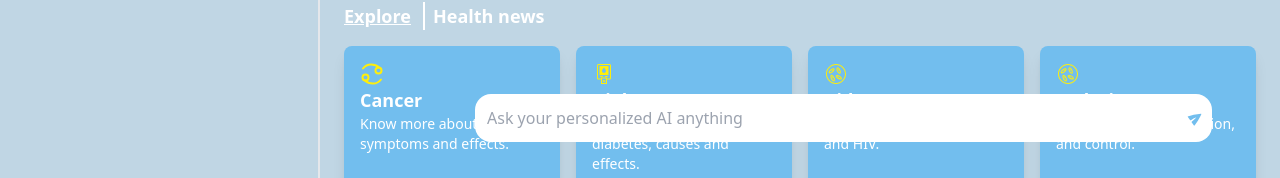
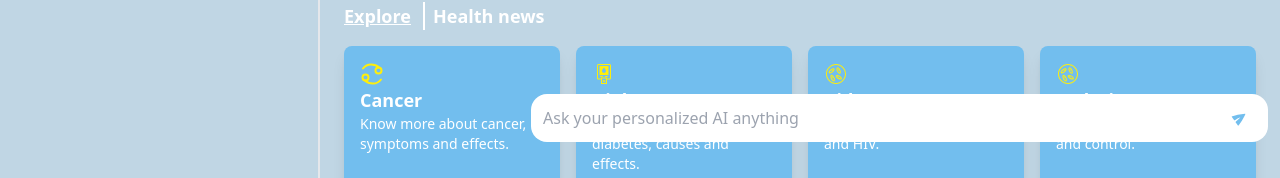
Before and after one commit to greatpeak/my-final-year-frontend-Project, a React (Vite) app: page /app/health-tips in a window 1280 px wide. Shown: the part 622-800 px from the top of the page. Built offline with nearby package versions, Linux system fonts and the light colour scheme; no server answers; sample sign-in values are in the browser's storage.

Commit message:
What:
*

This change addresses the need by:

*

```diff
--- a/src/pages/getHealthTips.tsx
+++ b/src/pages/getHealthTips.tsx
@@ -317,7 +317,8 @@ export default function GetHealthTips() {
         </div>
       </div>
       {/* Input Section */}
-      <div className="fixed bottom-6 right-0 w-full max-w-[761px] flex items-center p-3 md:bottom-6 md:right-14">
+      <div className="fixed bottom-6 right-0 w-full max-w-[761px] p-3 md:bottom-6 -ml-12">
+        <div className="w-[100%]  relative flex items-center ">
           <input
             type="text"
             value={message}
@@ -332,6 +333,7 @@ export default function GetHealthTips() {
             {loading ? "...." : <img src={send} alt="Send" className="w-6 h-6" />}
           </button>
         </div>
+      </div>
       {isModalOpen && <HealthDataModal onClose={handleCloseModal} />}
       {showViewer && <HealthStatusViewer onClose={() => setShowViewer(false)} />}
     </div>
--- a/src/pages/healthBot.tsx
+++ b/src/pages/healthBot.tsx
@@ -213,7 +213,7 @@ export default function HealthBot() {
         <div ref={messagesEndRef} />
       </div>
 
-      <div className="fixed bottom-6 right-0 w-full max-w-[761px] flex items-center p-3 md:bottom-6 md:right-14">
+      <div className="fixed bottom-6 right-0  w-full max-w-[761px] flex items-center justify-center p-3 md:bottom-6">
         <input
           type="text"
           value={message}
--- a/src/pages/health_data_modal.tsx
+++ b/src/pages/health_data_modal.tsx
@@ -1,4 +1,4 @@
-import React, { useState, ChangeEvent, FormEvent } from "react";
+import React, { useState, ChangeEvent } from "react";
 
 interface FormData {
   [key: string]: string; // Supports dynamic custom fields
@@ -47,8 +47,7 @@ const HealthDataModal: React.FC<HealthDataModalProps> = ({ onClose }) => {
     }
   };
 
-  const handleSubmit = (e: FormEvent<HTMLFormElement>) => {
-    e.preventDefault();
+  const handleSubmit = () => {
 
     const allData = {
       ...formData,
@@ -75,6 +74,8 @@ const HealthDataModal: React.FC<HealthDataModalProps> = ({ onClose }) => {
     setCustomFields((prev) => prev.filter((_, i) => i !== index));
   };
 
+
+
   return (
     <div className="fixed inset-0 z-50 flex justify-center items-center bg-gray-900 bg-opacity-50">
       <div className="bg-white rounded-lg shadow-lg w-full max-w-lg max-h-screen overflow-hidden">
@@ -85,7 +86,7 @@ const HealthDataModal: React.FC<HealthDataModalProps> = ({ onClose }) => {
 
         {/* Modal Body */}
         <div className="p-4 overflow-y-auto max-h-[calc(100vh-200px)]">
-          <form onSubmit={handleSubmit} className="space-y-4">
+          <div className="space-y-4">
             {/* Predefined Fields */}
             {Object.keys(formData).map((field) => (
               <div key={field} className="space-y-1">
@@ -136,7 +137,7 @@ const HealthDataModal: React.FC<HealthDataModalProps> = ({ onClose }) => {
                 Add Field
               </button>
             </div>
-          </form>
+          </div>
         </div>
 
         {customFields.length > 0 && (
@@ -170,7 +171,8 @@ const HealthDataModal: React.FC<HealthDataModalProps> = ({ onClose }) => {
             Cancel
           </button>
           <button
-            type="submit"
+
+            onClick={handleSubmit}
             className="py-2 px-6 bg-blue-500 text-white rounded-md hover:bg-blue-600"
           >
             Save
```
Lines whose indentation alone changed are shown as unchanged.
